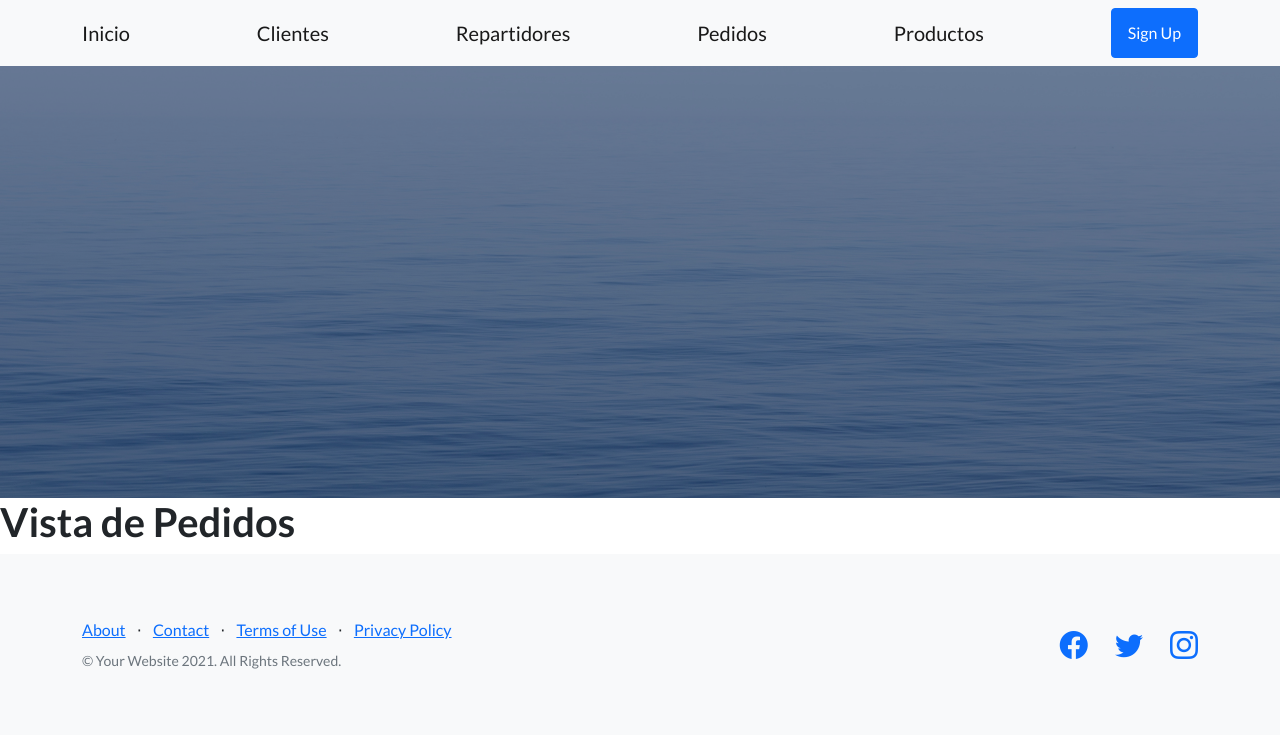
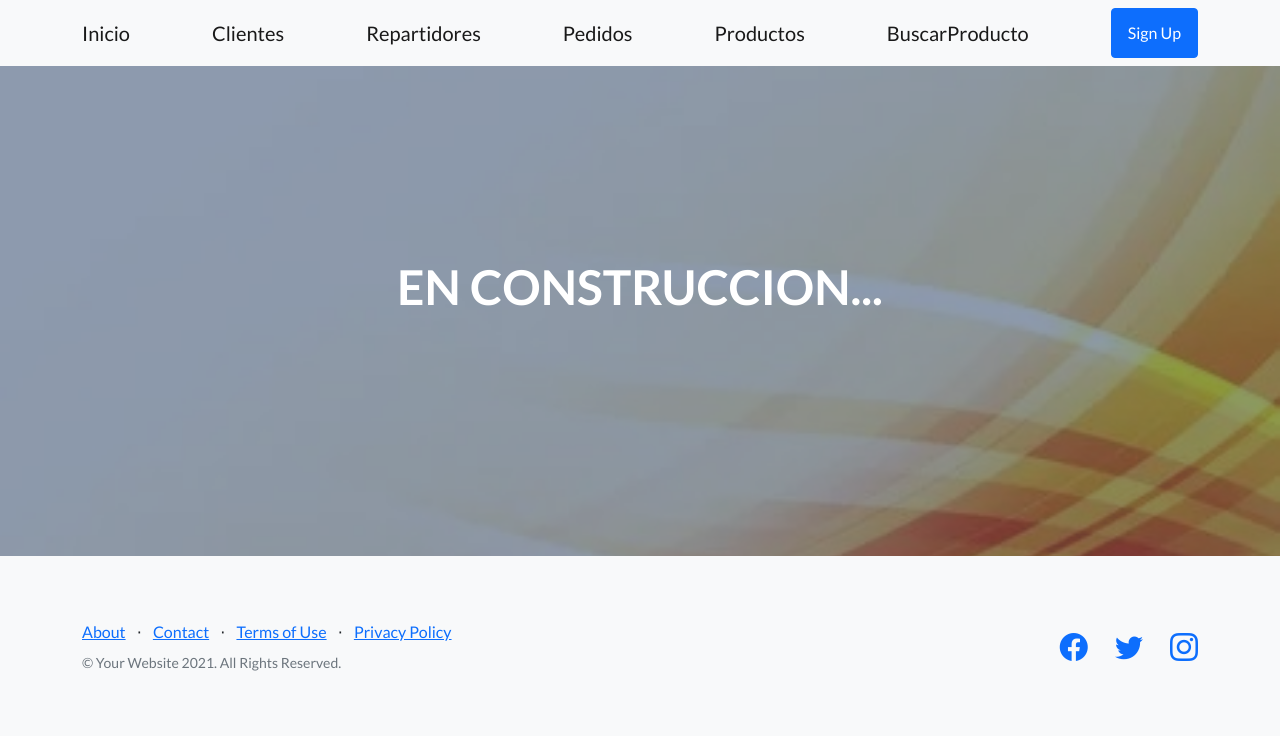
Before and after one commit to jlm969/pedidos, a Django app: page /apppedido/pedidos/ in a window 1280 px wide. Shown: the top 736 px of the page. Run offline with Django 4.2, Linux system fonts and the light colour scheme; some libraries are stand-ins or nearby versions.

Commit message:
Se agrego link buscarProducto

```diff
--- a/apppedido/templates/apppedido/components/navbar.html
+++ b/apppedido/templates/apppedido/components/navbar.html
@@ -5,6 +5,7 @@
         <a class="navbar-brand" href="{% url 'Repartidores' %}">Repartidores</a>
         <a class="navbar-brand" href="{% url 'Pedidos' %}">Pedidos</a>
         <a class="navbar-brand" href="{% url 'Productos' %}">Productos</a>
+        <a class="navbar-brand" href="{% url 'BuscarProducto' %}">BuscarProducto</a>
         <a class="btn btn-primary" href="#signup">Sign Up</a>
     </div>
 </nav>
--- a/apppedido/templates/apppedido/pedidos.html
+++ b/apppedido/templates/apppedido/pedidos.html
@@ -2,6 +2,4 @@
 
 {% block main_content %}
 
-<h1>Vista de Pedidos</h1>
-
 {% endblock main_content %}
--- a/apppedido/views.py
+++ b/apppedido/views.py
@@ -12,11 +12,11 @@ from apppedido.forms import ProductoFormulario, ClienteFormulario, RepartidorFor
 # Create your views here.
 
 def inicio(request):
-    dict_ctx = {"title": "Inicio", "page": "Inicio"}
+    dict_ctx = {"title": "Inicio", "page": "DELIVERY - PEDIDOS WEB"}
     return render(request, "apppedido/index.html", dict_ctx)
 
 def pedidos(request):
-     return render(request, "apppedido/pedidos.html")
+    return render(request, "apppedido/pedidos.html",{"title":"Pedidos", "page":"EN CONSTRUCCION..."})
 
 def productos(request):
     productos = Producto.objects.all()
@@ -76,14 +76,16 @@ def clientes (request):
 
 
 def buscar_producto(request):
-
-    data = request.GET['id_producto']
+    data = request.GET.get('id_producto')
     error =""
     if data:
         try:
-           producto = Producto.objects.filter(id_producto=data)
-           return render(request, "apppedido/buscarProducto.html", {'producto':producto[0]})
+           producto = Producto.objects.get(id_producto=data)
+           return render(request, "apppedido/buscarProducto.html", {'page':producto})
+           #return render(request, "apppedido/buscarProducto.html", {'producto':producto})
+           #return render(request, "apppedido/buscarProducto.html", {'producto':producto[0]})
         except Exception as exc:
             print(exc)
             error = "No existe el producto"
-    return render(request, "apppedido/buscarProducto.html", {"error": error}) #le paso una plantilla .html
+    return render(request, "apppedido/buscarProducto.html", {"page": error}) #le paso una plantilla .html
+    #return render(request, "apppedido/buscarProducto.html", {"error": error}) #le paso una plantilla .html
```
Also changed, not shown: apppedido/templates/apppedido/buscarProducto.html (+7 -11 lines), apppedido/static/apppedido/assets/img/bg-masthead.jpg, apppedido/static/apppedido/assets/img/bg-masthead_old.jpg (added).
